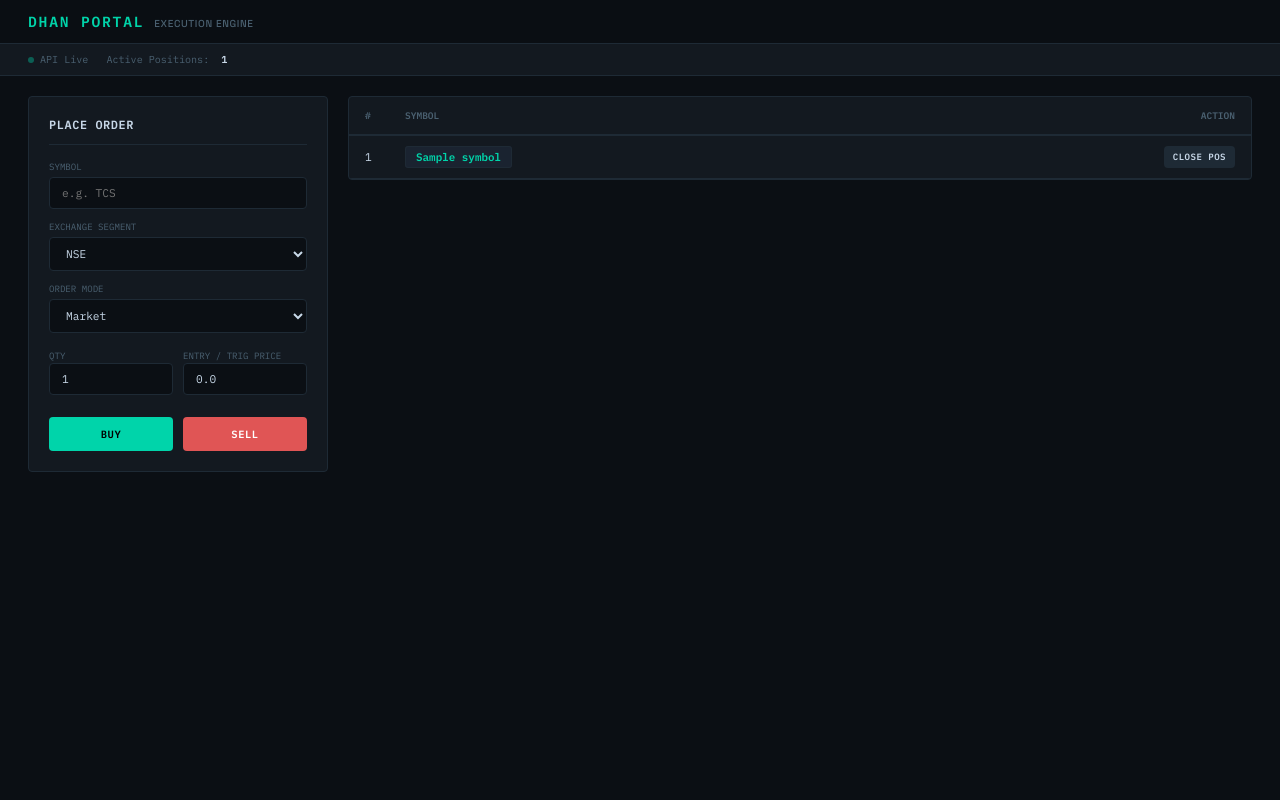
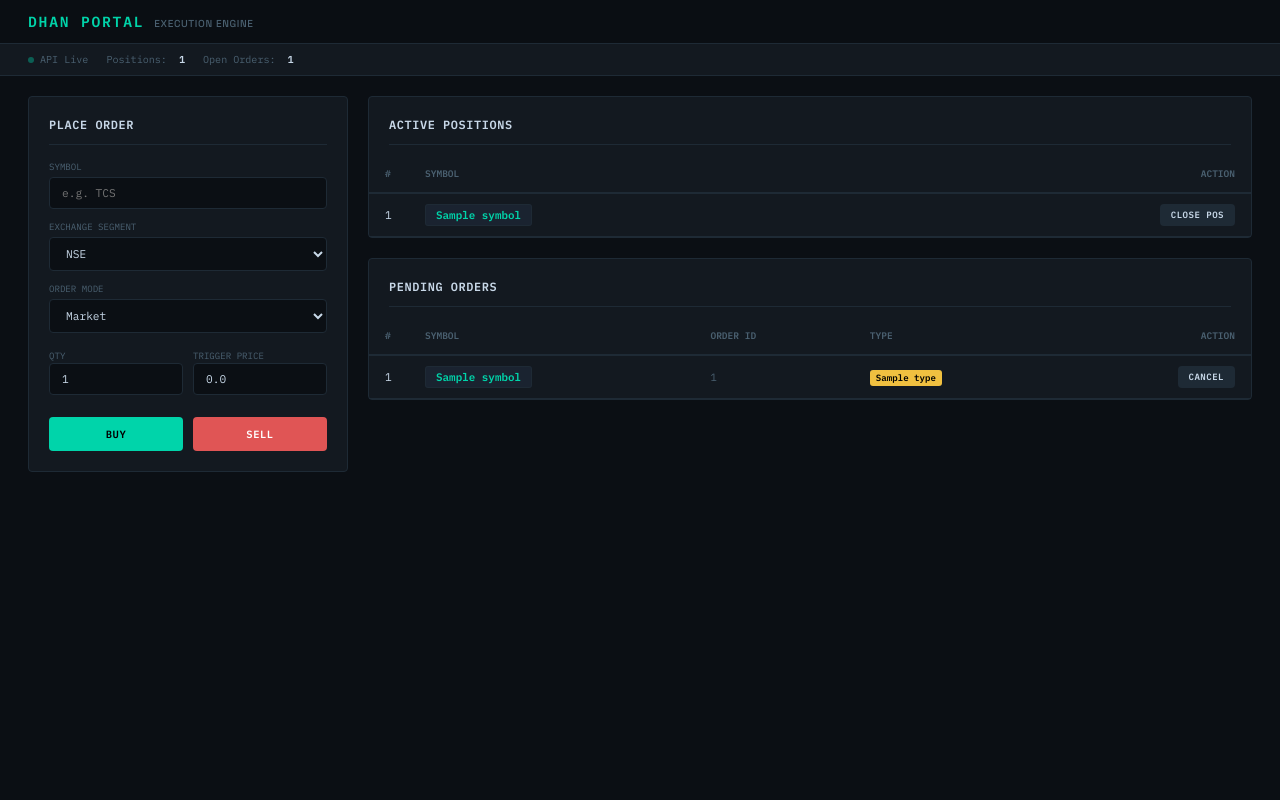
Before and after one commit to harshad-inarkar/Trade, a Python web app: template analysis/web_scripts/templates/template_trade_client/dashboard.html in a window 1280 px wide. Run offline with Jinja, Linux system fonts and the light colour scheme; the template is opened without the code that fills it: most values are stand-ins (such as "Sample title", 1, 10 or a date in 2020).

Commit message:
pushing latest changes

```diff
--- a/analysis/tradeapi/symbols_config.toml
+++ b/analysis/tradeapi/symbols_config.toml
@@ -24,7 +24,7 @@ stop_trail_perc  = 0.5
     #expiry_date = "2026-05-26"
 
 [nse.indices.config]
-    order_mode = "NA"  # FUT NA
+    order_mode = "OPT"  # FUT NA
 
 [nse.indices.symbols.NIFTY]
     #expiry_date = "2026-05-12"
--- a/analysis/web_scripts/templates/template_trade_client/dashboard.html
+++ b/analysis/web_scripts/templates/template_trade_client/dashboard.html
@@ -21,7 +21,6 @@
   --accent2:  #ff6b35;
   --accent3:  #f0c040;
   --red:      #e05555;
-  --green:    #1bbf49;
 
   --mono: 'IBM Plex Mono', monospace;
   --sans: 'Space Grotesk', sans-serif;
@@ -31,26 +30,19 @@
 /* ── RESET & BASE ───────────────────────────────────────────────────────── */
 *, *::before, *::after { box-sizing: border-box; margin: 0; padding: 0; }
 html { font-size: 14px; }
-body {
-  background: var(--bg);
-  color: var(--text);
-  font-family: var(--sans);
-  min-height: 100vh;
-}
+body { background: var(--bg); color: var(--text); font-family: var(--sans); min-height: 100vh; }
 
-/* ── HEADER ──────────────────────────────────────────────────────────────── */
+/* ── HEADER & META ───────────────────────────────────────────────────────── */
 header {
   position: sticky; top: 0; z-index: 200;
   background: rgba(11,15,20,.94); backdrop-filter: blur(14px);
   border-bottom: 1px solid var(--border);
-  padding: 12px 28px;
-  display: flex; align-items: center; justify-content: space-between;
+  padding: 12px 28px; display: flex; justify-content: space-between; align-items: center;
 }
 .header-brand { display: flex; align-items: baseline; gap: 10px; }
 .logo { font-family: var(--mono); font-size: 1.05rem; font-weight: 600; letter-spacing: .12em; color: var(--accent); }
 .sub { font-size: .72rem; color: var(--muted); letter-spacing: .06em; text-transform: uppercase; }
 
-/* ── META BAR ────────────────────────────────────────────────────────────── */
 .meta-bar {
   display: flex; padding: 9px 28px; border-bottom: 1px solid var(--border);
   background: var(--surface); gap: 18px; font-family: var(--mono); font-size: .72rem; color: var(--muted);
@@ -61,32 +53,28 @@ header {
 
 /* ── LAYOUT GRID ─────────────────────────────────────────────────────────── */
 .dashboard-grid {
-  display: grid;
-  grid-template-columns: 300px 1fr;
-  gap: 20px;
-  padding: 20px 28px;
-  align-items: start;
+  display: grid; grid-template-columns: 320px 1fr; gap: 20px; padding: 20px 28px; align-items: start;
 }
+.data-stack { display: flex; flex-direction: column; gap: 20px; }
 
-/* ── ORDER PANEL ─────────────────────────────────────────────────────────── */
+/* ── PANELS ──────────────────────────────────────────────────────────────── */
 .panel {
-  background: var(--surface);
-  border: 1px solid var(--border);
-  border-radius: var(--radius);
-  padding: 20px;
+  background: var(--surface); border: 1px solid var(--border); border-radius: var(--radius); padding: 20px;
 }
 .panel-header {
   font-family: var(--mono); font-size: .85rem; color: var(--text);
   border-bottom: 1px solid var(--border); padding-bottom: 12px; margin-bottom: 16px;
   text-transform: uppercase; letter-spacing: 0.05em; font-weight: 600;
 }
+
+/* ── FORMS ───────────────────────────────────────────────────────────────── */
 .order-form { display: flex; flex-direction: column; gap: 12px; }
 .form-group { display: flex; flex-direction: column; gap: 4px; }
 .order-form label { font-family: var(--mono); font-size: .65rem; color: var(--muted); text-transform: uppercase; }
 .order-form input, .order-form select {
   font-family: var(--mono); font-size: .8rem; padding: 8px 12px;
   border: 1px solid var(--border); border-radius: var(--radius);
-  background: var(--bg); color: var(--text); outline: none; transition: border-color .2s;
+  background: var(--bg); color: var(--text); outline: none;
 }
 .order-form input:focus, .order-form select:focus { border-color: var(--accent); }
 
@@ -99,11 +87,11 @@ header {
 .btn:hover { opacity: 0.8; }
 .btn-buy { background: var(--accent); }
 .btn-sell { background: var(--red); color: #fff;}
-.btn-close { background: var(--border); color: var(--text); font-size: 0.65rem; padding: 4px 8px; border: 1px solid transparent;}
-.btn-close:hover { background: var(--surface2); border-color: var(--red); color: var(--red); }
+.btn-action { background: var(--border); color: var(--text); font-size: 0.65rem; padding: 4px 10px; border: 1px solid transparent;}
+.btn-action:hover { background: var(--surface2); border-color: var(--red); color: var(--red); }
 
-/* ── SYMBOLS TABLE ───────────────────────────────────────────────────────── */
-.table-wrap { overflow-x: auto; background: var(--surface); border: 1px solid var(--border); border-radius: var(--radius); }
+/* ── TABLES ──────────────────────────────────────────────────────────────── */
+.table-wrap { overflow-x: auto; }
 .symbols-table { width: 100%; border-collapse: collapse; font-family: var(--mono); font-size: .8rem; }
 .symbols-table thead tr { border-bottom: 2px solid var(--border); }
 .symbols-table th { padding: 12px 16px; text-align: left; font-size: .68rem; font-weight: 600; color: var(--muted); text-transform: uppercase; }
@@ -114,6 +102,10 @@ header {
 .symbol-link {
   font-family: var(--mono); font-size: .78rem; font-weight: 600; padding: 3px 10px; border-radius: 3px;
   background: var(--surface2); border: 1px solid var(--border); color: var(--accent) !important; text-decoration: none;
+}
+.badge-type {
+  font-family: var(--mono); font-size: .65rem; padding: 2px 6px; border-radius: 3px;
+  background: var(--accent3); color: #000; font-weight: 600;
 }
 </style>
 </head>
@@ -128,19 +120,18 @@ header {
 
 <div class="meta-bar">
   <div><span class="dot"></span>API Live</div>
-  <div>Active Positions: <strong>{{ total_positions }}</strong></div>
+  <div>Positions: <strong>{{ total_positions }}</strong></div>
+  <div>Open Orders: <strong>{{ total_orders }}</strong></div>
 </div>
 
 <div class="dashboard-grid">
   <div class="panel">
     <div class="panel-header">Place Order</div>
-
     <form action="/place_order" method="post" class="order-form">
       <div class="form-group">
         <label>Symbol</label>
         <input type="text" name="symbol" placeholder="e.g. TCS" required />
       </div>
-
       <div class="form-group">
         <label>Exchange Segment</label>
         <select name="exchange">
@@ -148,28 +139,25 @@ header {
           <option value="MCX">MCX</option>
         </select>
       </div>
-
       <div class="form-group">
         <label>Order Mode</label>
         <select name="order_mode">
           <option value="MARKET">Market</option>
-          <option value="SUPER">Super Order (Limit + SL + Target)</option>
+          <option value="SUPER">Super Order</option>
           <option value="FOREVER">Forever (GTT)</option>
           <option value="ALERT">Alert Trigger</option>
         </select>
       </div>
-
       <div class="form-group" style="flex-direction: row; gap: 10px;">
         <div style="flex:1;">
           <label>Qty</label>
           <input type="number" name="qty" value="1" min="1" style="width: 100%;" />
         </div>
         <div style="flex:1;">
-          <label>Entry / Trig Price</label>
+          <label>Trigger Price</label>
           <input type="number" name="price" value="0.0" step="0.05" style="width: 100%;" />
         </div>
       </div>
-
       <div class="btn-group">
         <button type="submit" name="signal" value="BUY" class="btn btn-buy">BUY</button>
         <button type="submit" name="signal" value="SELL" class="btn btn-sell">SELL</button>
@@ -177,6 +165,10 @@ header {
     </form>
   </div>
 
+  <div class="data-stack">
+
+    <div class="panel" style="padding: 0;">
+      <div class="panel-header" style="margin: 20px 20px 10px 20px;">Active Positions</div>
       <div class="table-wrap">
         <table class="symbols-table">
           <thead>
@@ -194,7 +186,7 @@ header {
               <td style="text-align: right;">
                 <form action="/close_position" method="post" style="display:inline;">
                   <input type="hidden" name="symbol" value="{{ pos.symbol }}">
-              <button type="submit" class="btn btn-close">Close Pos</button>
+                  <button type="submit" class="btn btn-action">Close Pos</button>
                 </form>
               </td>
             </tr>
@@ -208,5 +200,44 @@ header {
       </div>
     </div>
 
-</body>
+    <div class="panel" style="padding: 0;">
+      <div class="panel-header" style="margin: 20px 20px 10px 20px;">Pending Orders</div>
+      <div class="table-wrap">
+        <table class="symbols-table">
+          <thead>
+            <tr>
+              <th style="width:40px">#</th>
+              <th>SYMBOL</th>
+              <th>ORDER ID</th>
+              <th>TYPE</th>
+              <th style="text-align: right;">ACTION</th>
+            </tr>
+          </thead>
+          <tbody>
+            {% for ord in active_orders %}
+            <tr>
+              <td>{{ loop.index }}</td>
+              <td><span class="symbol-link">{{ ord.symbol }}</span></td>
+              <td style="font-family: var(--mono); color: var(--muted); font-size: 0.75rem;">{{ ord.order_id }}</td>
+              <td><span class="badge-type">{{ ord.type }}</span></td>
+              <td style="text-align: right;">
+                <form action="/cancel_order" method="post" style="display:inline;">
+                  <input type="hidden" name="order_id" value="{{ ord.order_id }}">
+                  <input type="hidden" name="order_type" value="{{ ord.type }}">
+                  <input type="hidden" name="leg" value="{{ ord.leg }}">
+                  <button type="submit" class="btn btn-action">Cancel</button>
+                </form>
+              </td>
+            </tr>
+            {% else %}
+            <tr>
+              <td colspan="5" style="text-align: center; color: var(--muted); padding: 40px;">No Pending Orders.</td>
+            </tr>
+            {% endfor %}
+          </tbody>
+        </table>
+      </div>
+    </div>
+
+  </div> </div> </body>
 </html>
```
Also changed, not shown: analysis/web_scripts/trade_client/trade_app.py (renamed from analysis/web_scripts/trade_client/main.py, +42 -20 lines). Lines whose indentation alone changed are shown as unchanged.
